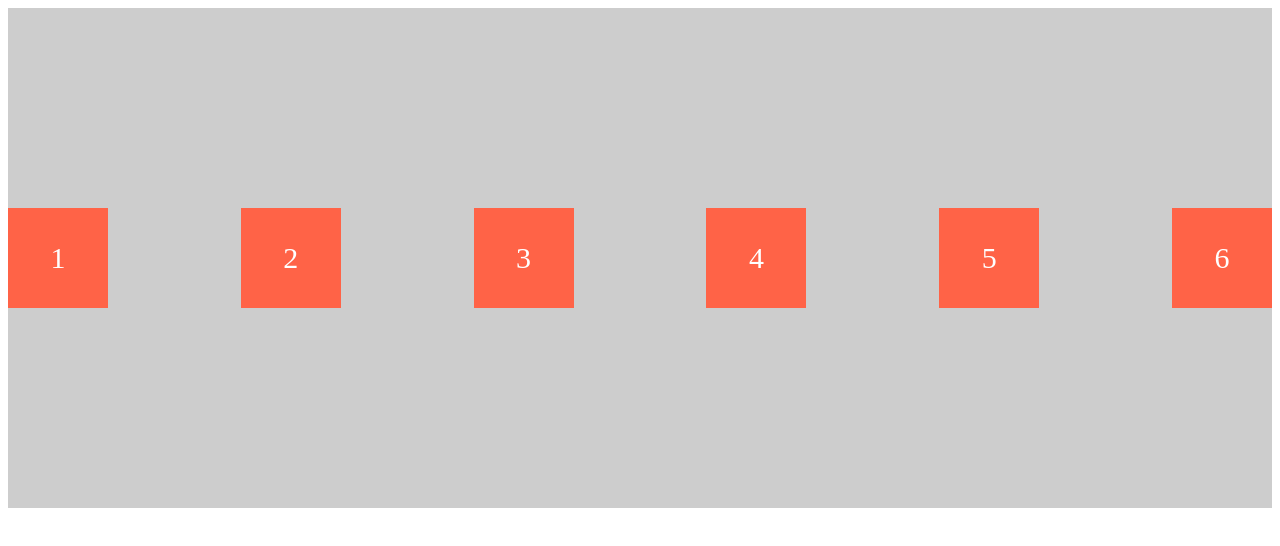
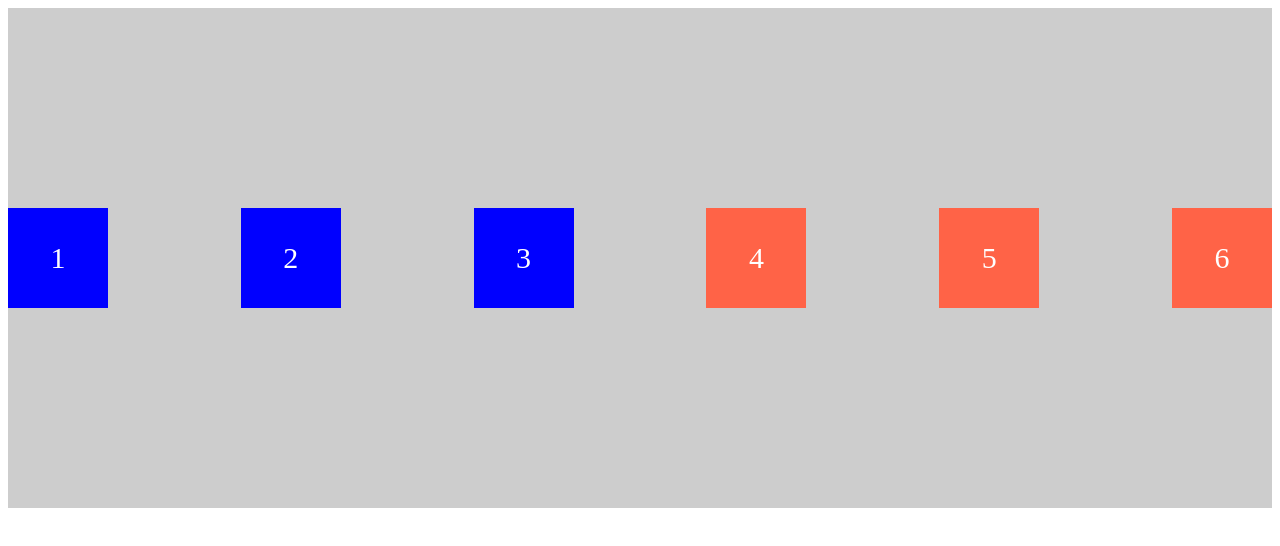
Before and after one commit to YOSOFT/html5-grupo-66, a plain HTML site: page flexbox.html in a window 1280 px wide. Drawn offline with Linux system fonts and the light colour scheme.

Commit message:
cambio de color

```diff
--- a/flexbox.html
+++ b/flexbox.html
@@ -33,14 +33,14 @@
         }
 
         .uno{
-
+            background-color: blue;
         }
         .dos{
-
+            background-color: blue;
         }
 
         .tres{
-
+            background-color: blue;
         }
 
     </style>
```
